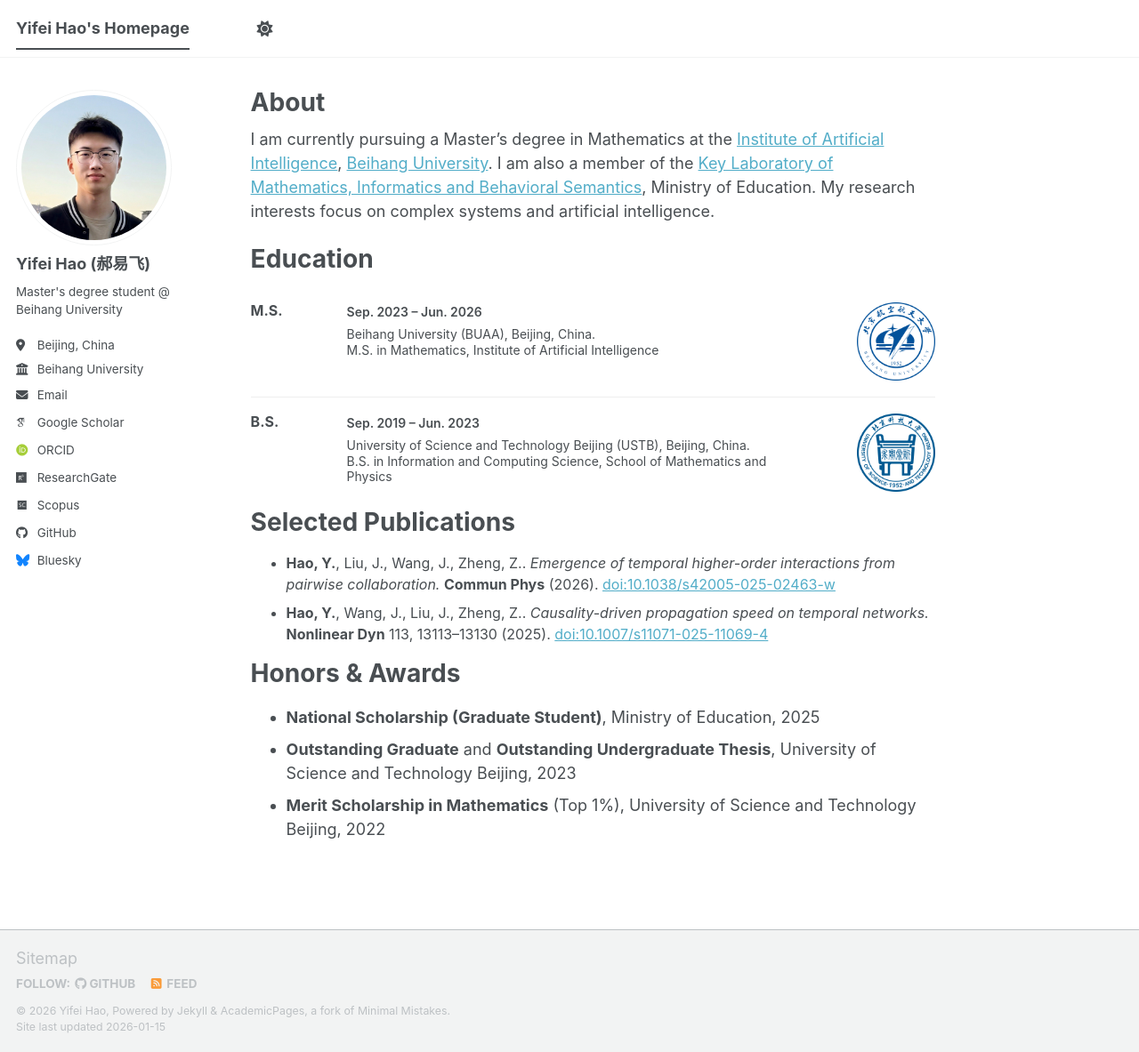
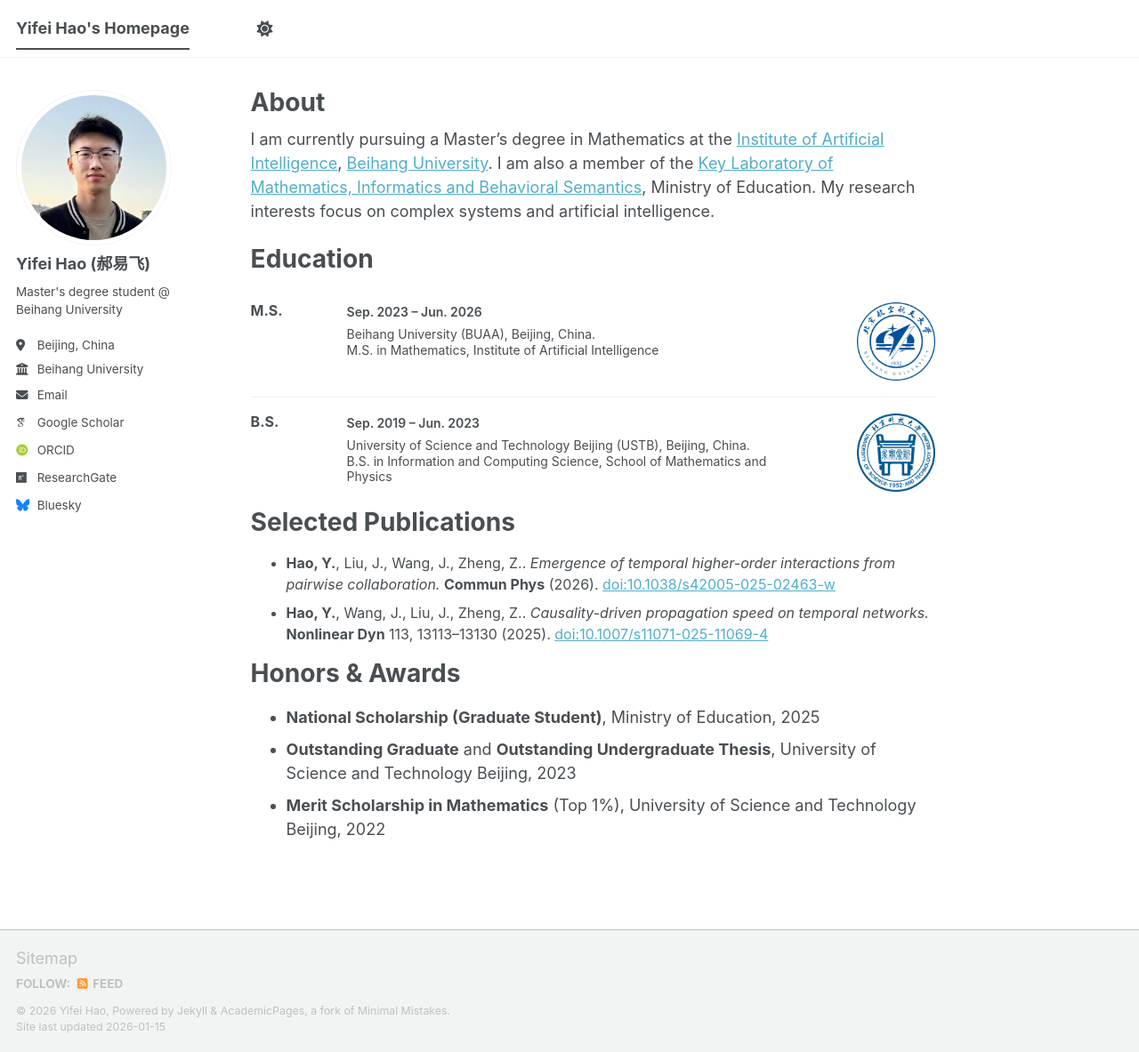
Before and after one commit to if-hyf/if-hyf.github.io, a Jekyll site: the page built from _pages/about.md, in a window 1280 px wide and 1183 px high. Shown: the whole window at 89% size. Built offline with Jekyll 4.4.1, drawn with Linux system fonts in a browser that asks for light colours; some web fonts are replaced; a script bundle is joined from its source files by our own code; library files that are not in the unit come from our copies.

Commit message:
Update _config.yml

```diff
--- a/_config.yml
+++ b/_config.yml
@@ -43,7 +43,7 @@ author:
   ssrn             : # URL
   pubmed           : # URL
   researchgate     : "https://www.researchgate.net/profile/Yifei-Hao-13"
-  scopus           : "https://www.scopus.com/authid/detail.uri?authorId=59701024400"
+  scopus           : # "https://www.scopus.com/authid/detail.uri?authorId=59701024400"
   zotero           : # URL
 
 
@@ -51,7 +51,7 @@ author:
   bitbucket        : # Username - Update with your username on the site
   codepen          : # Username
   dribbble         : # Username
-  github           : "if-hyf"
+  github           : # "if-hyf"
   kaggle           : # Username
   stackoverflow    : # User number or user number and name (i.e., use "1" or "1/jeff-atwood")
 
```
